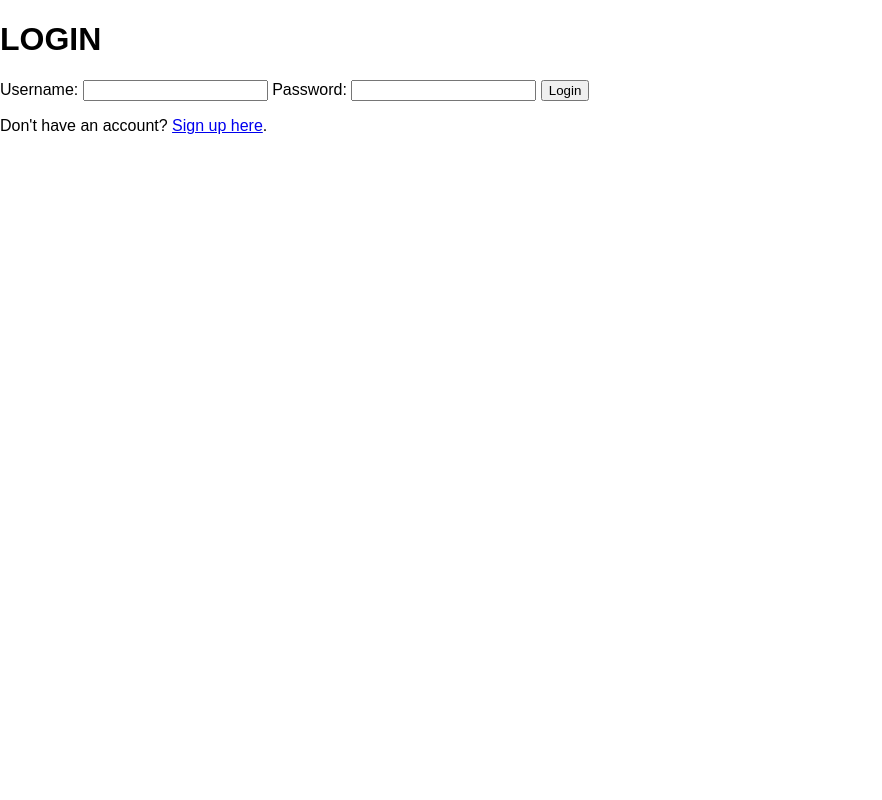
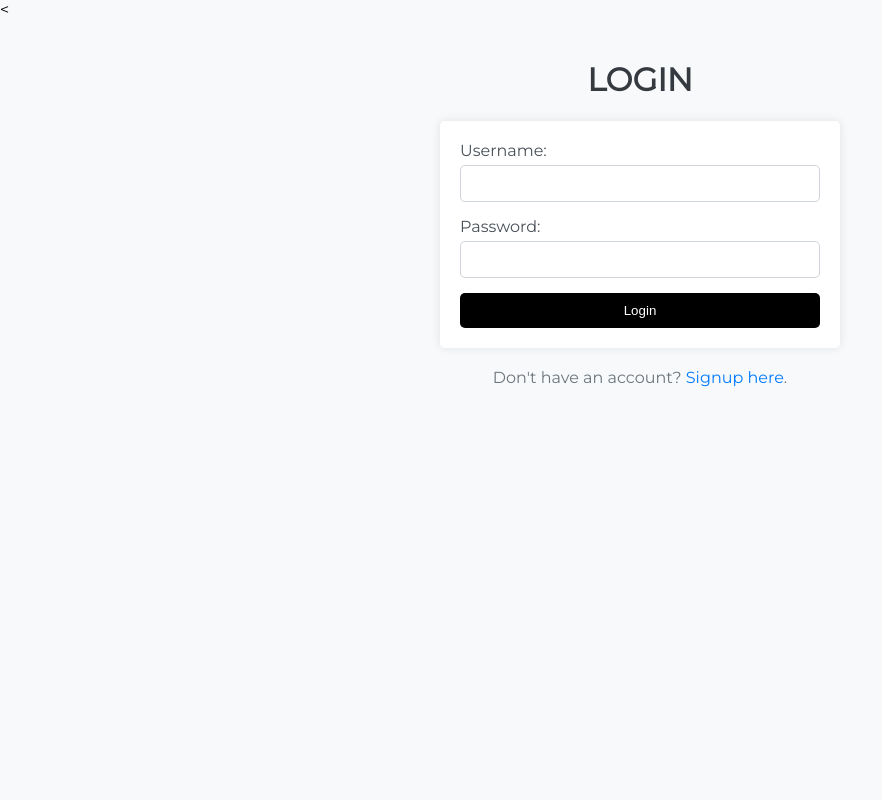
Before and after one commit to rnzbobi/ITPROG, a PHP site: page /login.php in a window 1280 px wide. Shown: the whole page, without its empty margins (0-882 px from the left). Run offline with PHP 8.4, Linux system fonts and the light colour scheme.

Commit message:
LOGIN WORKS
login works as intended, can polish more

```diff
--- a/html/login.php
+++ b/html/login.php
@@ -1,10 +1,5 @@
 <?php
 session_start();
-
-// Display registration successful message
-if (isset($_GET['registration_successful']) && $_GET['registration_successful'] == 'true') {
-    echo "<h2>Registration successful!</h2>";
-}
 
 // Check if the form is submitted
 if ($_SERVER["REQUEST_METHOD"] == "POST") {
@@ -12,41 +7,123 @@ if ($_SERVER["REQUEST_METHOD"] == "POST") {
     $username = $_POST["username"];
     $password = $_POST["password"];
 
-    // Perform authentication (you should replace this with your actual authentication logic)
-    // For example, checking against a database
-    // Get username and pass from database
-    $validUsername = "your_username"; // Replace with your actual username
-    $validPassword = "your_password"; // Replace with your actual password
+    // Create connection
+    $conn = mysqli_connect("localhost", "root", "") or die ("Unable to connect!". mysqli_error());
+        mysqli_select_db($conn, "test");
 
-    if ($username == $validUsername && $password == $validPassword) {
-        // Authentication successful
+    // Check connection
+    if ($conn->connect_error) {
+        die("Connection failed: " . $conn->connect_error);
+    }
+
+    // Check if the username already exists in the database
+    $sql = "SELECT * FROM user_id WHERE username='$username' AND user_password='$password'";
+    $result = $conn->query($sql);
+
+    if ($result->num_rows > 0) {
+        // Username exists
         $_SESSION["username"] = $username;
         header("Location: index.php"); // Redirect to a welcome page or dashboard
         exit();
     } else {
-        // Authentication failed
-        $error_message = "Invalid username or password";
+            $error_message = "Error: " . $sql . "<br>" . $conn->error;
+            echo "<h1>LOGIN FAILED! Username or password does not match!</h1>";
     }
 }
 ?>
 
-<!DOCTYPE html>
+<<!DOCTYPE html>
 <html lang="en">
 <head>
     <meta charset="UTF-8">
     <meta name="viewport" content="width=device-width, initial-scale=1.0">
-    <title>Index.html</title>
+    <title>Signup</title>
     <link rel="stylesheet" href="css/style.css" type="text/css" />
     <link rel="preconnect" href="https://fonts.googleapis.com">
     <link rel="preconnect" href="https://fonts.gstatic.com" crossorigin>
     <link href="https://fonts.googleapis.com/css2?family=Montserrat:ital,wght@0,400;1,200&display=swap" rel="stylesheet">
+
+    <style>
+        body {
+            margin: 0;
+            padding: 0;
+            font-family: "Montserrat", sans-serif;
+            background-color: #f8f9fa;
+        }
+
+        .container {
+            max-width: 400px;
+            margin: 0 auto;
+            padding: 20px;
+        }
+
+        h1 {
+            text-align: center;
+            color: #343a40;
+        }
+
+        form {
+            background-color: #ffffff;
+            padding: 20px;
+            border-radius: 5px;
+            box-shadow: 0px 0px 10px 0px rgba(0, 0, 0, 0.1);
+        }
+
+        label {
+            display: block;
+            margin-bottom: 5px;
+            color: #495057;
+        }
+
+        input[type="text"],
+        input[type="password"] {
+            width: 100%;
+            padding: 10px;
+            margin-bottom: 15px;
+            border: 1px solid #ced4da;
+            border-radius: 5px;
+            box-sizing: border-box;
+        }
+
+        button {
+            width: 100%;
+            padding: 10px;
+            background-color: #000000;
+            color: #ffffff;
+            border: none;
+            border-radius: 5px;
+            cursor: pointer;
+            transition: background-color 0.3s;
+        }
+
+        button:hover {
+            background-color: #808080;
+        }
+
+        p {
+            text-align: center;
+            margin-top: 20px;
+            color: #6c757d;
+        }
+
+        a {
+            color: #007bff;
+            text-decoration: none;
+        }
+
+        a:hover {
+            text-decoration: underline;
+        }
+    </style>
 </head>
 
 <body>
+    <div class="container">
         <h1>LOGIN</h1>
 
         <main>
             <form action="login.php" method="post">
+
                 <label for="username">Username:</label>
                 <input type="text" id="username" name="username" required>
 
@@ -56,7 +133,8 @@ if ($_SERVER["REQUEST_METHOD"] == "POST") {
                 <button type="submit">Login</button>
             </form>
 
-        <p>Don't have an account? <a href="signup.php">Sign up here</a>.</p>
+            <p>Don't have an account? <a href="signup.php"> Signup here</a>.</p>
         </main>
+    </div>
 </body>
 </html>
```
Lines whose indentation alone changed are shown as unchanged.
